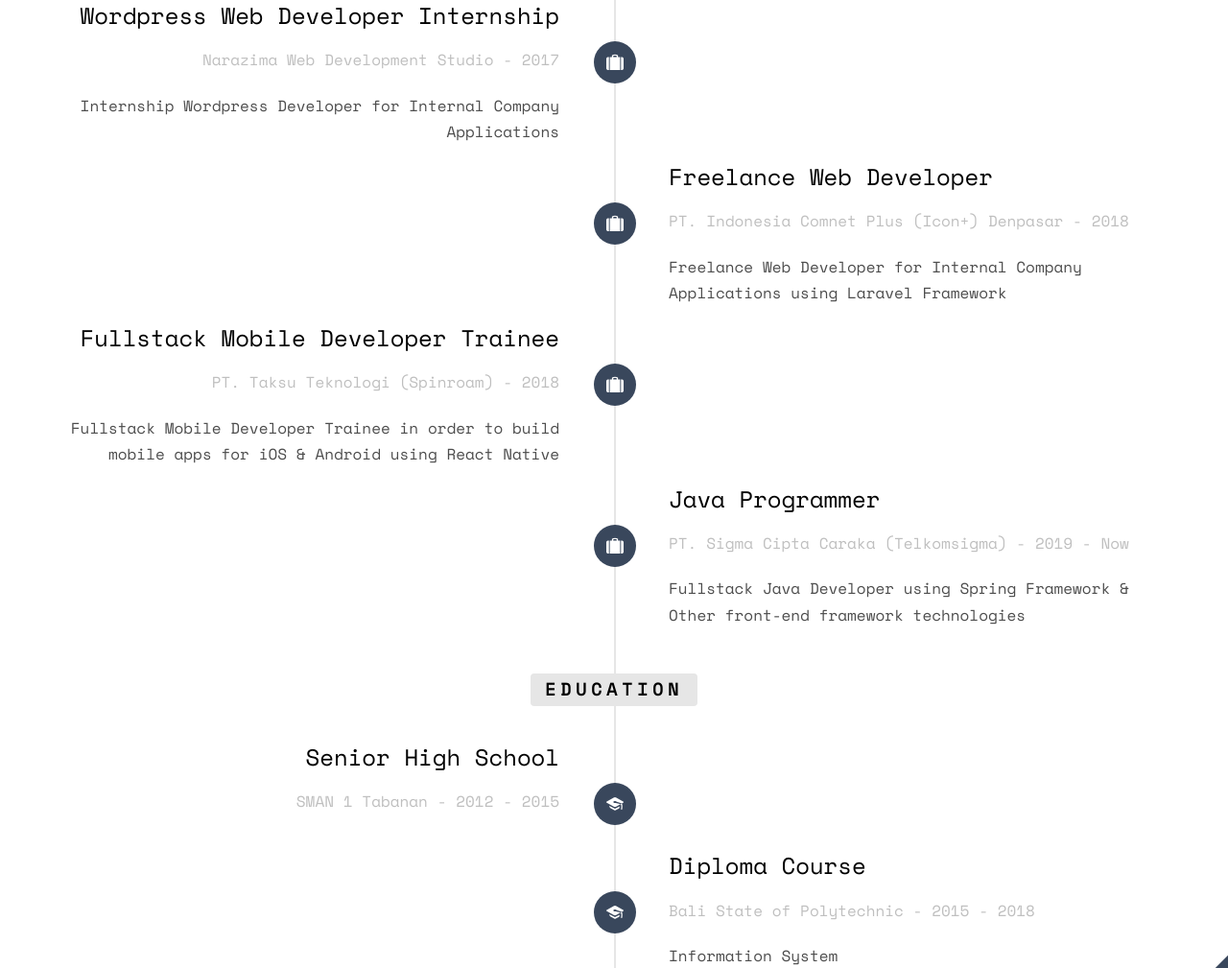
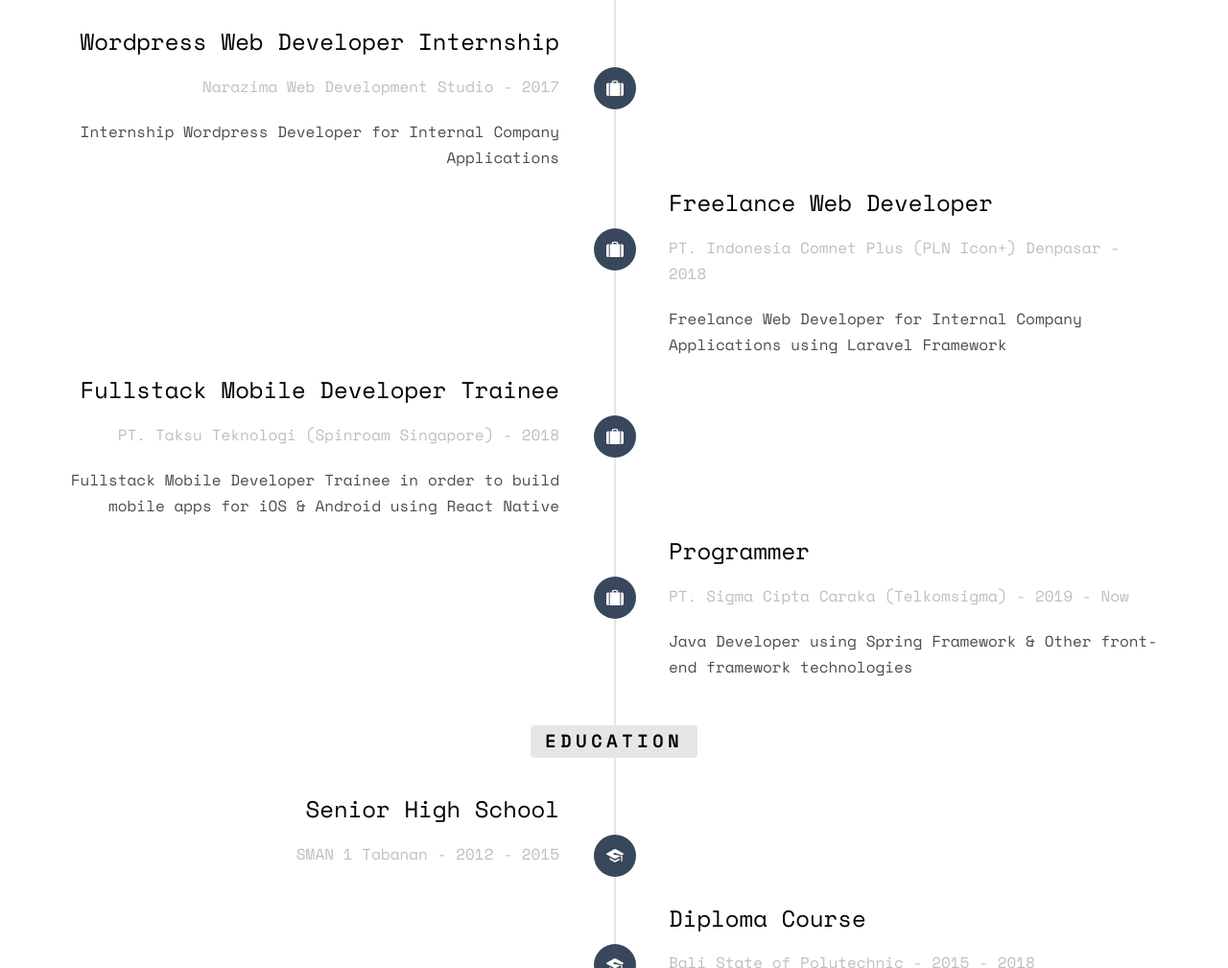
Before and after one commit to mahagirinda/mahagirinda.github.io, a plain HTML site: page index.html in a window 1280 px wide. Shown: the part 2782-3791 px from the top of the page at 96% size. Drawn offline with nearby package versions, Linux system fonts and the light colour scheme; some packages are replaced by stand-ins of ours; no server answers; files whose address does not match are found by name.

Commit message:
minor content improvements

```diff
--- a/index.html
+++ b/index.html
@@ -96,7 +96,7 @@
 					<p>
 						I am a very curious person to figure out and to explore the world of technology.
 						Expecially in creative technology that making apps for mobile or desktop for many million people.
-						I graduated in diploma at Bali State of Polytechnic. My expertise is web programming, photo/video editing, logo design, and branding.
+						I graduated in diploma at Bali State of Polytechnic. My expertise is web design/programming, photo/video editing, logo design, and branding.
 						 I would like to be very happy if my expertise could be useful for many people as their needs. If you want to, lets get in touch!
 					</p>
 					<p>
@@ -169,7 +169,7 @@
 							<div class="timeline-panel">
 								<div class="timeline-heading">
 									<h3 class="timeline-title">Freelance Web Developer</h3>
-									<span class="company">PT. Indonesia Comnet Plus (Icon+) Denpasar - 2018</span>
+									<span class="company">PT. Indonesia Comnet Plus (PLN Icon+) Denpasar - 2018</span>
 								</div>
 								<div class="timeline-body">
 									<p>Freelance Web Developer for Internal Company Applications using Laravel Framework</p>
@@ -181,7 +181,7 @@
 							<div class="timeline-panel">
 								<div class="timeline-heading">
 									<h3 class="timeline-title">Fullstack Mobile Developer Trainee</h3>
-									<span class="company">PT. Taksu Teknologi (Spinroam) - 2018</span>
+									<span class="company">PT. Taksu Teknologi (Spinroam Singapore) - 2018</span>
 								</div>
 								<div class="timeline-body">
 									<p>Fullstack Mobile Developer Trainee in order to build mobile apps for iOS & Android using React Native</p>
@@ -192,11 +192,11 @@
 							<div class="timeline-badge"><i class="icon-suitcase"></i></div>
 							<div class="timeline-panel">
 								<div class="timeline-heading">
-									<h3 class="timeline-title">Java Programmer</h3>
+									<h3 class="timeline-title">Programmer</h3>
 									<span class="company">PT. Sigma Cipta Caraka (Telkomsigma) - 2019 - Now</span>
 								</div>
 								<div class="timeline-body">
-									<p>Fullstack Java Developer using Spring Framework & Other front-end framework technologies</p>
+									<p>Java Developer using Spring Framework & Other front-end framework technologies</p>
 								</div>
 							</div>
 						</li>
```
